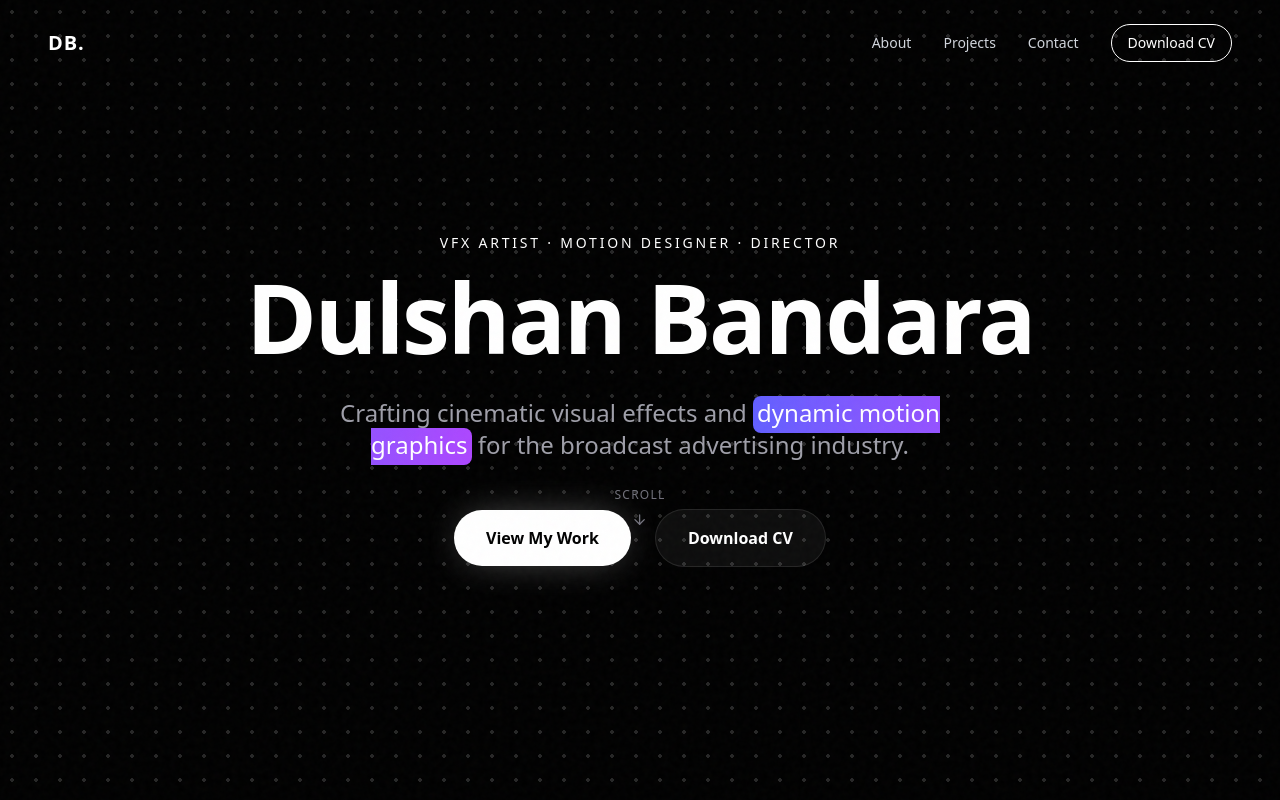
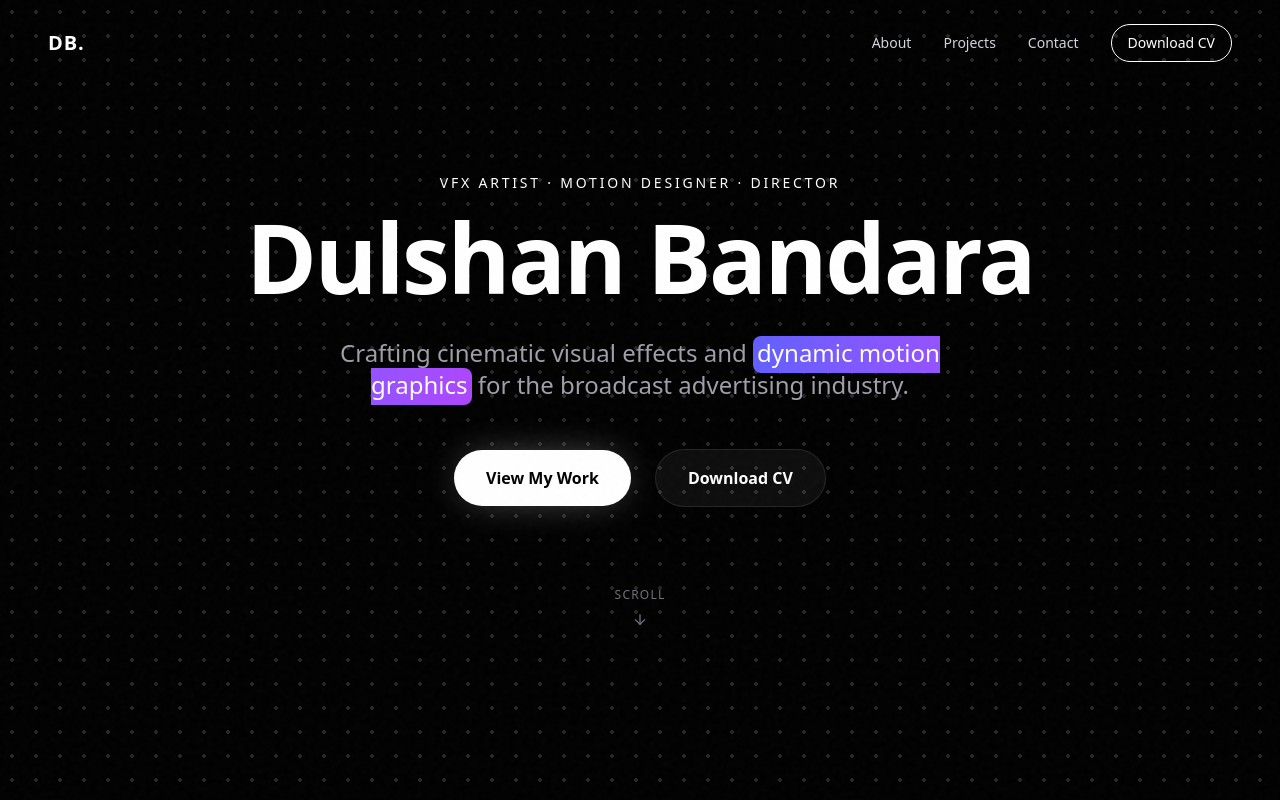
Before and after one commit to dulshan2000/portfolio, a Next.js app: page / in a window 1280 px wide. Shown: the top 800 px of the page. Built offline with nearby package versions, Linux system fonts and the light colour scheme.

Commit message:
Fix marquee animation and scroll text position

```diff
--- a/src/app/globals.css
+++ b/src/app/globals.css
@@ -16,6 +16,13 @@
 
   --font-sans: var(--font-inter);
   --font-display: var(--font-space-grotesk);
+
+  --animate-marquee: marquee 30s linear infinite;
+
+  @keyframes marquee {
+    0% { transform: translateX(0%); }
+    100% { transform: translateX(-50%); }
+  }
 }
 
 @layer base {
--- a/src/components/Hero.tsx
+++ b/src/components/Hero.tsx
@@ -58,13 +58,12 @@ export default function Hero() {
             Download CV
           </a>
         </motion.div>
-      </div>
 
         <motion.div
           initial={{ opacity: 0 }}
           animate={{ opacity: 1 }}
           transition={{ duration: 1, delay: 1.5 }}
-        className="absolute bottom-10 left-1/2 -translate-x-1/2 flex flex-col items-center text-zinc-500"
+          className="mt-20 flex flex-col items-center text-zinc-500"
         >
           <span className="text-xs uppercase tracking-widest mb-2">Scroll</span>
           <motion.div
@@ -74,6 +73,7 @@ export default function Hero() {
             <ArrowDown className="w-4 h-4" />
           </motion.div>
         </motion.div>
+      </div>
     </HeroHighlight>
   );
 }
```
Lines whose indentation alone changed are shown as unchanged.
